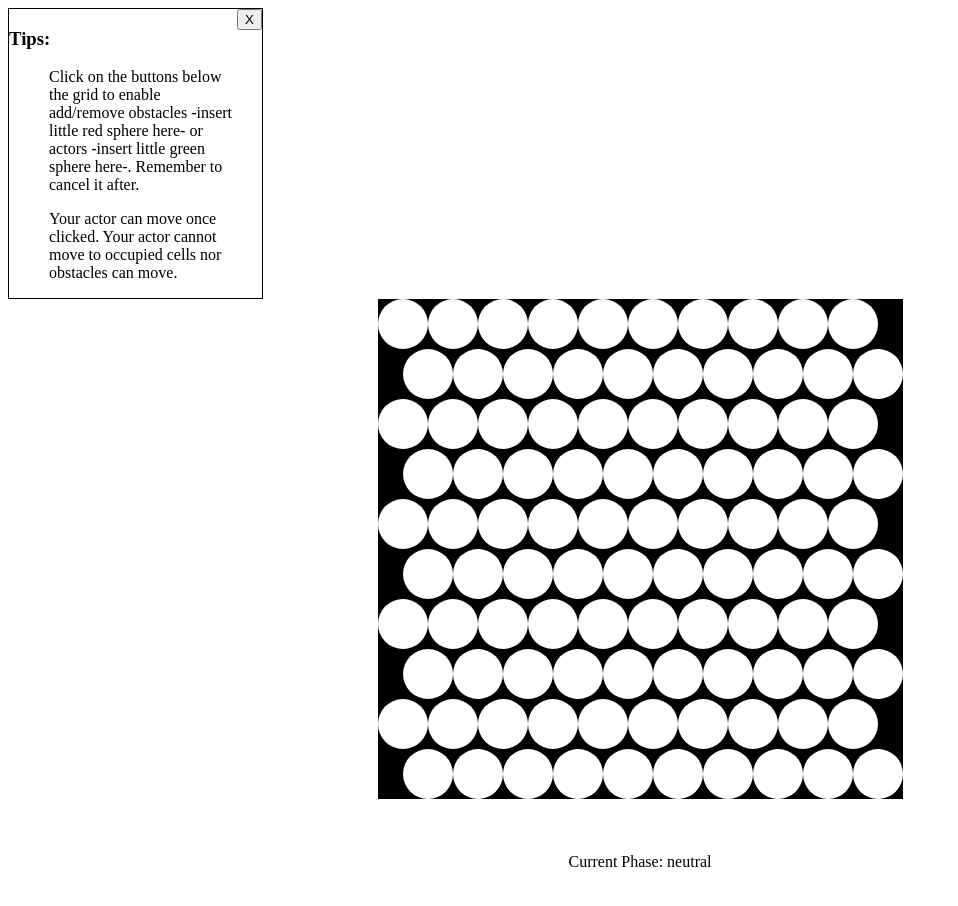
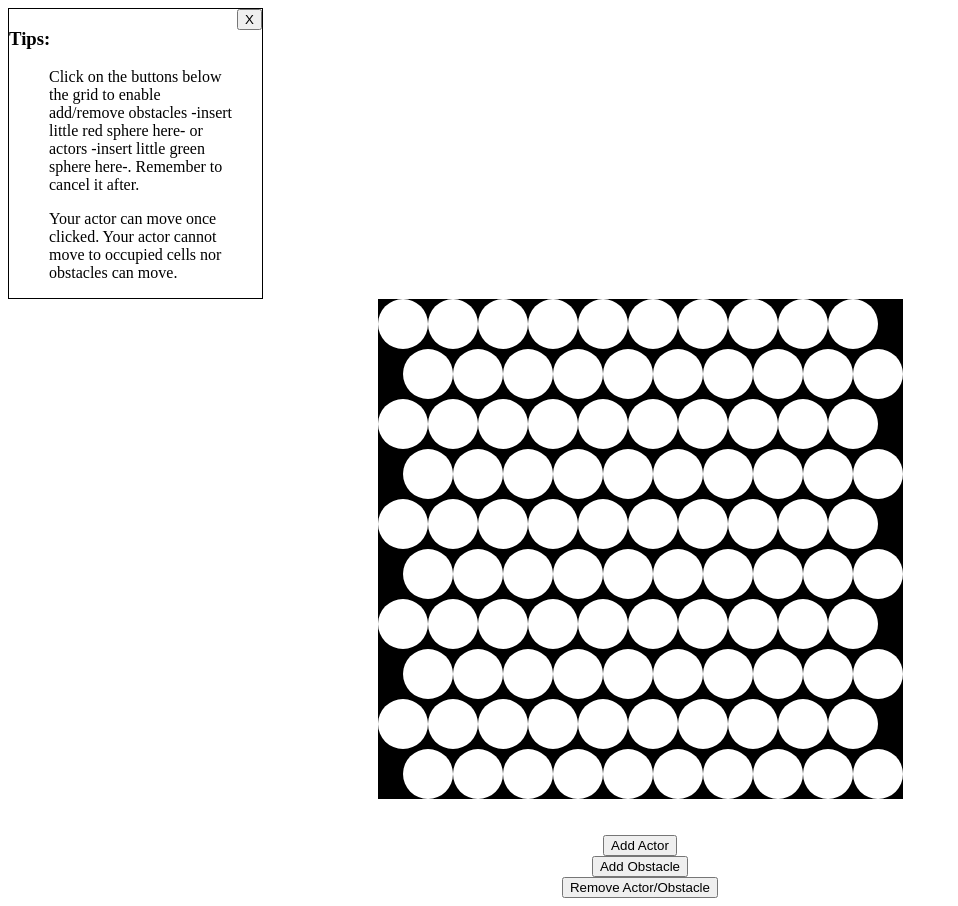
Before and after one commit to RafaelSL-37/hexagonal_movement, a React (Create React App) app: page / in a window 1280 px wide. Shown: the top 906 px of the page, without its empty margins (0-958 px from the left). Built offline with nearby package versions, Linux system fonts and the light colour scheme.

Commit message:
adding final message to readme, removing debug functions

```diff
--- a/src/components/grid.js
+++ b/src/components/grid.js
@@ -41,12 +41,6 @@ function Grid() {
         </div>
       </div>
 
-      {/* Remove this after debug */}
-      <br /><br /><br />
-      <div className='container'>
-        Current Phase: {phase}
-      </div>
-
       <br /><br />
       <div className='container'>
         <button onClick={() => changePhaseOnButtonClick(grid, setGrid, setPhase, phase, 'spawn-actor')}>{phase !== 'spawn-actor' ? 'Add Actor' : 'Cancel'}</button>
--- a/src/utils/remove-object-from-grid.js
+++ b/src/utils/remove-object-from-grid.js
@@ -5,6 +5,6 @@ export function removeObjectFromGrid(grid, y, x, setGrid, setPhase) {
         setGrid(grid);
 
         console.log(grid);
-        // setPhase('neutral'); //TODO: CHANGE THIS AS TO UPDATE THE GRID INSTANTLY
+        setPhase('neutral');
     }
 }
--- a/src/utils/spawn-object-on-grid.js
+++ b/src/utils/spawn-object-on-grid.js
@@ -3,6 +3,6 @@ export function spawnObjectOnGrid(grid, y, x, object, setGrid, setPhase) {
         grid[y][x] = object;
 
         setGrid(grid);
-        // setPhase('neutral'); //TODO: CHANGE THIS AS TO UPDATE THE GRID INSTANTLY
+        setPhase('neutral');
     }
 }
```
Also changed, not shown: 1 other file (tests, documents, lock files or other folders).
